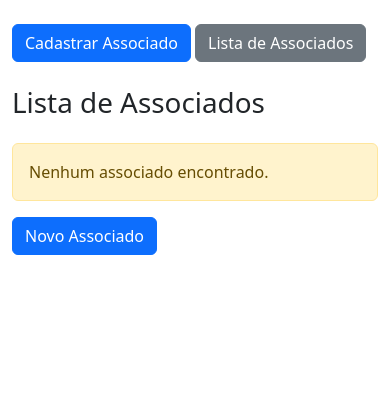
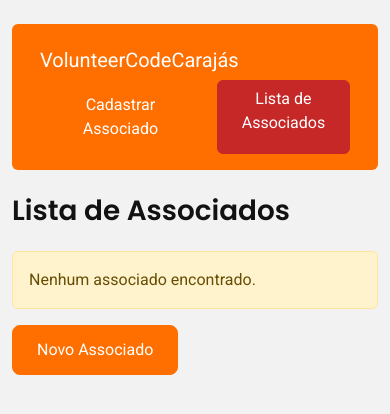
Before and after one commit to prfs91/VolunteerCodeCarajas, a Django app: page /associados/lista/ in a window 390 px wide. Shown: the top 414 px of the page. Run offline with Django 5.2, Linux system fonts and the light colour scheme; data that the repository does not hold is empty.

Commit message:
🎨 ui (base.html): implement new visual identity and accessibility improvements
Updated the base layout to establish a new visual and accessible foundation.
- Added Google Fonts (Poppins and Roboto) for better typography consistency
- Integrated Bootstrap Icons for lightweight and scalable icons
- Defined official CSS variables for project color palette
- Restyled navigation bar using primary color background (#FF6F00)
- Created global styles for headings, text, links, and buttons
- Added semantic HTML landmarks and meta viewport for responsive design
- Improved focus states for interactive elements using the accent color
- Removed outdated basic navigation styles to clean up unused code

This restructuring improves brand identity, readability, and accessibility, while setting a maintainable visual standard across the project.

```diff
--- a/templates/base.html
+++ b/templates/base.html
@@ -1,15 +1,106 @@
+{% load static %}
+
 <!DOCTYPE html>
 <html lang="pt-br">
-<head>
-    <meta charset="UTF-8">
+  <head>
+    <meta charset="UTF-8" />
+    <meta name="viewport" content="width=device-width, initial-scale=1.0" />
+
     <title>{% block title %}Sistema Carajás{% endblock %}</title>
-    <link href="https://cdn.jsdelivr.net/npm/bootstrap@5.3.3/dist/css/bootstrap.min.css" rel="stylesheet">
-</head>
-<body class="container mt-4">
 
-    <nav class="mb-4">
-        <a href="{% url 'cadastrar_associado' %}" class="btn btn-primary">Cadastrar Associado</a>
-        <a href="{% url 'lista_associados' %}" class="btn btn-secondary">Lista de Associados</a>
+    <link
+      rel="stylesheet"
+      href="https://cdn.jsdelivr.net/npm/bootstrap@5.3.3/dist/css/bootstrap.min.css"
+    />
+
+    <!-- Fontes Google -->
+    <link
+      rel="stylesheet"
+      href="https://fonts.googleapis.com/css2?family=Poppins:wght@300;400;500;600;700&family=Roboto:wght@300;400;500;700&display=swap"
+    />
+
+    <link
+      rel="stylesheet"
+      href="https://cdn.jsdelivr.net/npm/bootstrap-icons@1.11.0/font/bootstrap-icons.css"
+    />
+
+    <style>
+      :root {
+        --primary-color: #ff6f00;
+        --secondary-color: #c62828;
+        --support-color: #388e3c;
+        --neutral-color: #f2f2f2;
+        --accent-color: #2196f3;
+        --text-color: #121212;
+      }
+
+      body {
+        font-family: "Roboto", sans-serif;
+        background-color: var(--neutral-color);
+        color: var(--text-color);
+      }
+
+      h1,
+      h2,
+      h3,
+      h4,
+      h5,
+      h6,
+      .nav-link {
+        font-family: "Poppins", sans-serif;
+        font-weight: 600;
+      }
+
+      .btn-primary {
+        background-color: var(--primary-color) !important;
+        border-color: var(--primary-color) !important;
+        border-radius: 8px;
+        padding: 0.75rem 1.5rem;
+      }
+
+      .btn-secondary {
+        background-color: var(--secondary-color) !important;
+        border-color: var(--secondary-color) !important;
+        color: white !important;
+      }
+
+      .alert-success {
+        background-color: var(--support-color) !important;
+        color: white !important;
+      }
+
+      .alert-danger {
+        background-color: var(--secondary-color) !important;
+        color: white !important;
+      }
+
+      .form-control:focus {
+        border-color: var(--accent-color);
+        box-shadow: 0 0 0 0.25rem rgba(33, 150, 243, 0.25);
+      }
+    </style>
+  </head>
+
+  <body class="container mt-4">
+    <nav
+      class="navbar navbar-expand-lg mb-4 p-3 rounded"
+      style="background-color: var(--primary-color)"
+      role="navigation"
+      aria-label="Main Navigation"
+    >
+      <div class="container-fluid">
+        <a class="navbar-brand text-white" href="{% url 'home' %}"
+          >VolunteerCodeCarajás</a
+        >
+        <div class="d-flex gap-3">
+          <a href="{% url 'cadastrar_associado' %}" class="btn btn-primary"
+            >Cadastrar Associado</a
+          >
+          <a href="{% url 'lista_associados' %}" class="btn btn-secondary"
+            >Lista de Associados</a
+          >
+        </div>
+      </div>
     </nav>
 
     {% block content %}
@@ -17,5 +108,5 @@
     {% endblock %}
 
     <script src="https://cdn.jsdelivr.net/npm/bootstrap@5.3.3/dist/js/bootstrap.bundle.min.js"></script>
-</body>
+  </body>
 </html>
```
